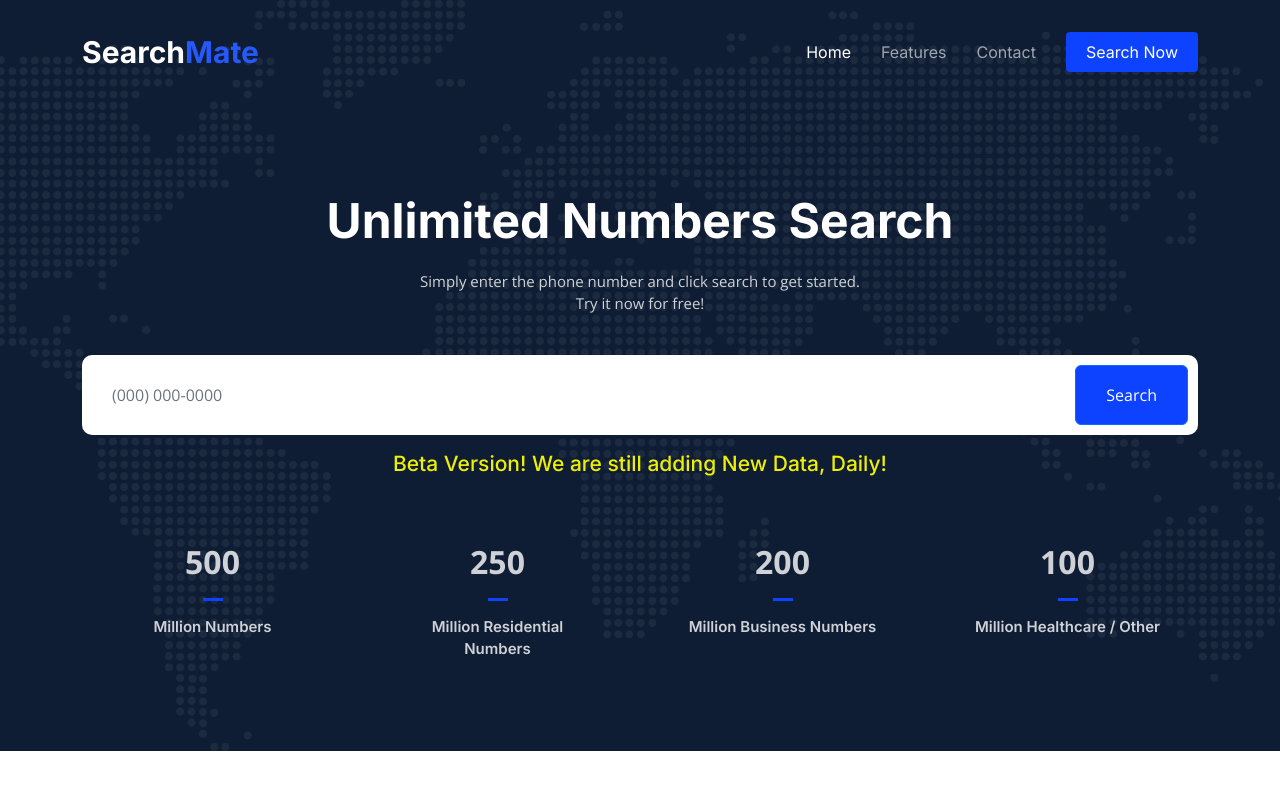
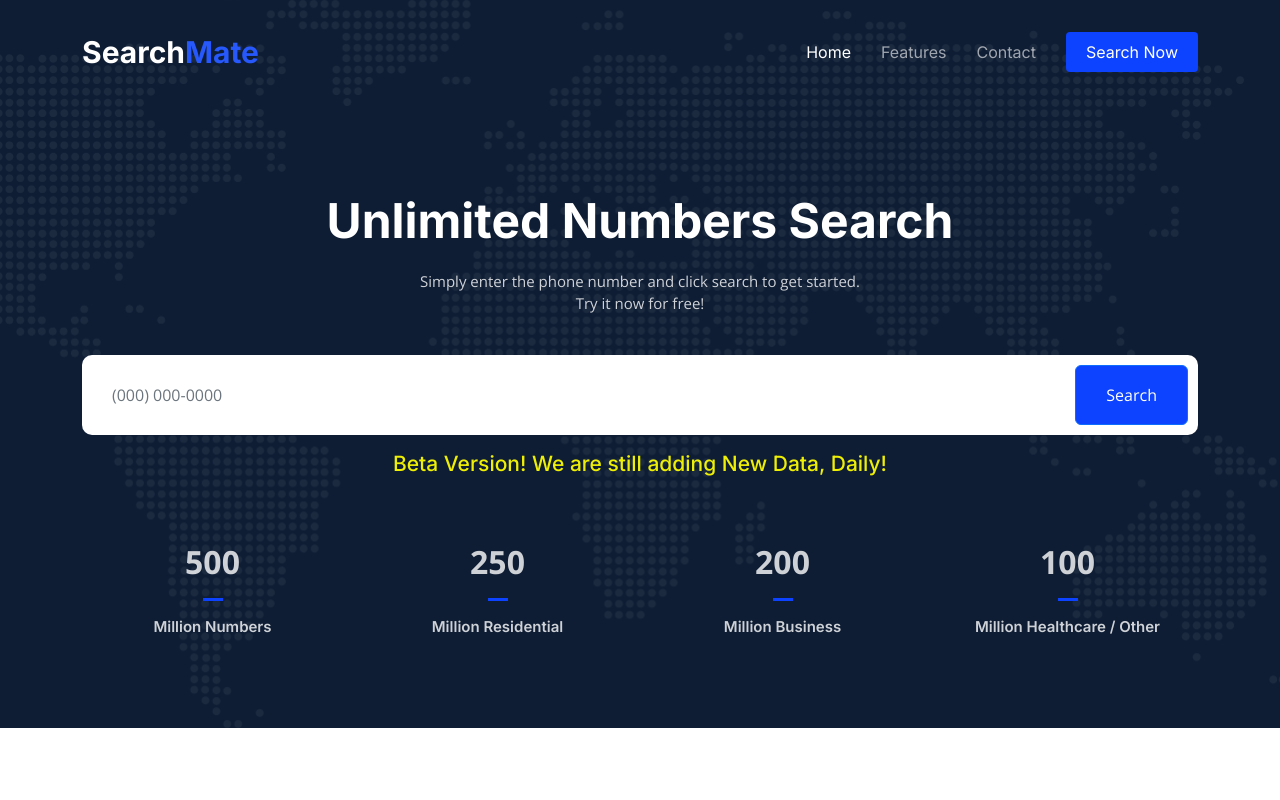
Before and after one commit to emate350/searchmate, a plain HTML site: page index.html in a window 1280 px wide. Shown: the top 800 px of the page. Drawn offline with nearby package versions, Linux system fonts and the light colour scheme.

Commit message:
Update index.html

```diff
--- a/index.html
+++ b/index.html
@@ -130,14 +130,14 @@ function search() {
             <div class="col-lg-3 col-6">
               <div class="stats-item text-center w-100 h-100">
                 <span data-purecounter-start="0" data-purecounter-end="250" data-purecounter-duration="1" class="purecounter"></span>
-                <p>Million Residential Numbers</p>
+                <p>Million Residential</p>
               </div>
             </div><!-- End Stats Item -->
 
             <div class="col-lg-3 col-6">
               <div class="stats-item text-center w-100 h-100">
                 <span data-purecounter-start="0" data-purecounter-end="200" data-purecounter-duration="1" class="purecounter"></span>
-                <p>Million Business Numbers</p>
+                <p>Million Business</p>
               </div>
             </div><!-- End Stats Item -->
 
```
